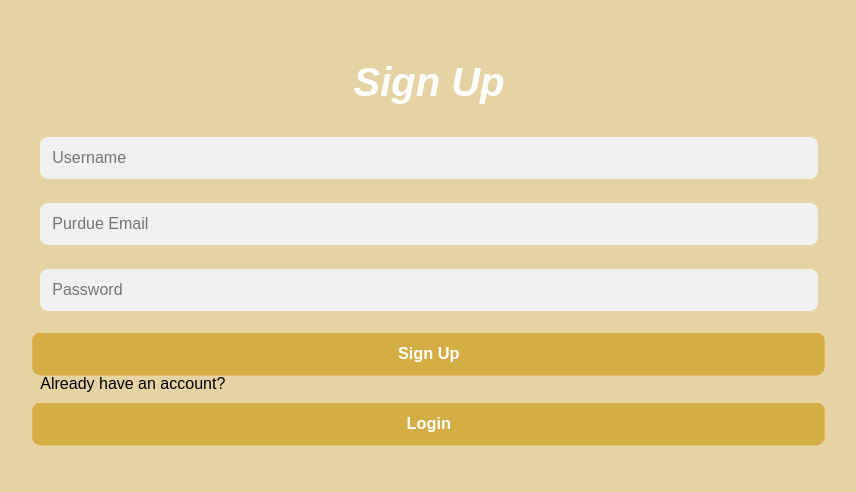
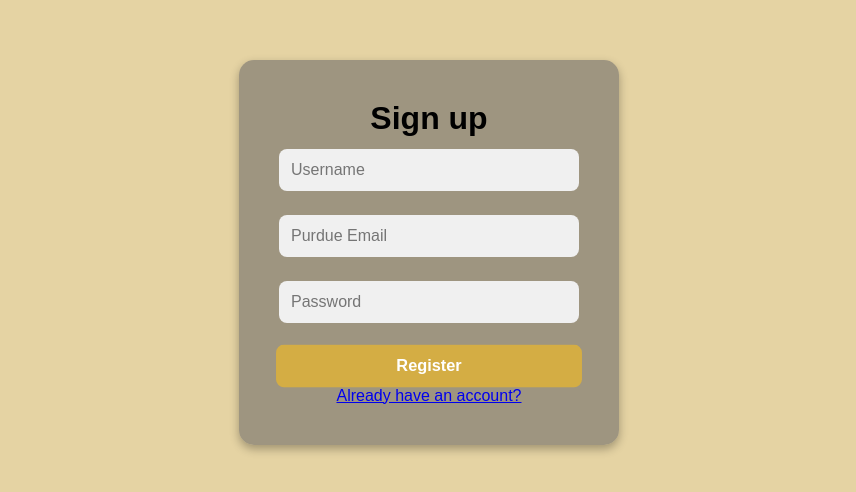
Before and after one commit to MatGalej/BoilerMate, a React (Create React App) app in the folder boiler-mate/: page /signup in a window 1280 px wide. Shown: the part 148-640 px from the top of the page, without its empty margins (211-1067 px from the left). Built offline with nearby package versions, Linux system fonts and the light colour scheme.

Commit message:
css fixes

```diff
--- a/boiler-mate/src/App.js
+++ b/boiler-mate/src/App.js
@@ -1,7 +1,7 @@
 import { BrowserRouter as Router, Routes, Route, Navigate } from "react-router-dom";
 import Login from "./pages/Login";
 import SignUp from "./pages/SignUp";
-import Welcome from "./pages/Welcome";
+import Welcome from "./pages/welcome";
 import RoommateRequestGuide from "./pages/RoommateRequestGuide";
 import Home from "./pages/Home";
 
--- a/boiler-mate/src/css/Login.css
+++ b/boiler-mate/src/css/Login.css
@@ -1,7 +1,7 @@
 /* src/css/Login.css */
 
 body {
-    background-color: #E5D3A3; /* Updated background color */
+ /* Updated background color */
     font-family: Arial, sans-serif;
     display: flex;
     justify-content: center;
--- a/boiler-mate/src/css/Welcome.css
+++ b/boiler-mate/src/css/Welcome.css
@@ -6,7 +6,7 @@
 /* Assortment of colors */
 :root {
     --Aged: #8E6F3E;
-    --Bmake-gold: #CFB991;
+    --Bmake-gold: #E5D3A3;
     --White: #FFFFFF;
     --Rush: #DAAA00;
     --Steel: #555960;
@@ -22,14 +22,8 @@ html {
     scroll-behavior: smooth;
 }
 
-.background {
-    background-color: var(--Bmake-gold);
-    position: absolute;
-    width: 100%;
-    height: 100%;
-    display: flex;
-    justify-content: center;
-    align-items: center;
+body {
+    background-color: #E5D3A3;
 }
 
 .Content-Panel {
--- a/boiler-mate/src/pages/SignUp.js
+++ b/boiler-mate/src/pages/SignUp.js
@@ -6,6 +6,7 @@ import {
 import { auth } from "../firebaseConfig";
 import { createUserProfile } from "../services/firebaseServices"; // ✅ Import Firestore function
 import { useNavigate } from "react-router-dom";
+import "../css/signup.css";
 
 function SignUp() {
   const [email, setEmail] = useState("");
@@ -50,10 +51,13 @@ function SignUp() {
   };
 
   return (
-    <div>
-      <h2>Sign Up</h2>
+    <div className="background">
+      <div className="login-panel-background">
+        <div className="login-container">
+          <h1>Sign up</h1>
           <form onSubmit={handleSignUp}>
             <input
+              className="input"
               type="text"
               placeholder="Username"
               value={username}
@@ -61,6 +65,7 @@ function SignUp() {
               required
             />
             <input
+              className="input"
               type="email"
               placeholder="Purdue Email"
               value={email}
@@ -68,21 +73,21 @@ function SignUp() {
               required
             />
             <input
+              className="input"
               type="password"
               placeholder="Password"
               value={password}
               onChange={(e) => setPassword(e.target.value)}
               required
             />
-        <button type="submit">Sign Up</button>
+            <button type="submit">Register</button>
           </form>
           <p>{message}</p>
           <p>
-        Already have an account?{" "}
-        <button type="button" onClick={() => navigate("/login")}>
-          Login
-        </button>
+            <a href="/login">Already have an account?</a>
           </p>
+        </div>
+      </div>
     </div>
   );
 }
```
Also changed, not shown: boiler-mate/src/css/signup.css (added). Lines whose indentation alone changed are shown as unchanged.
